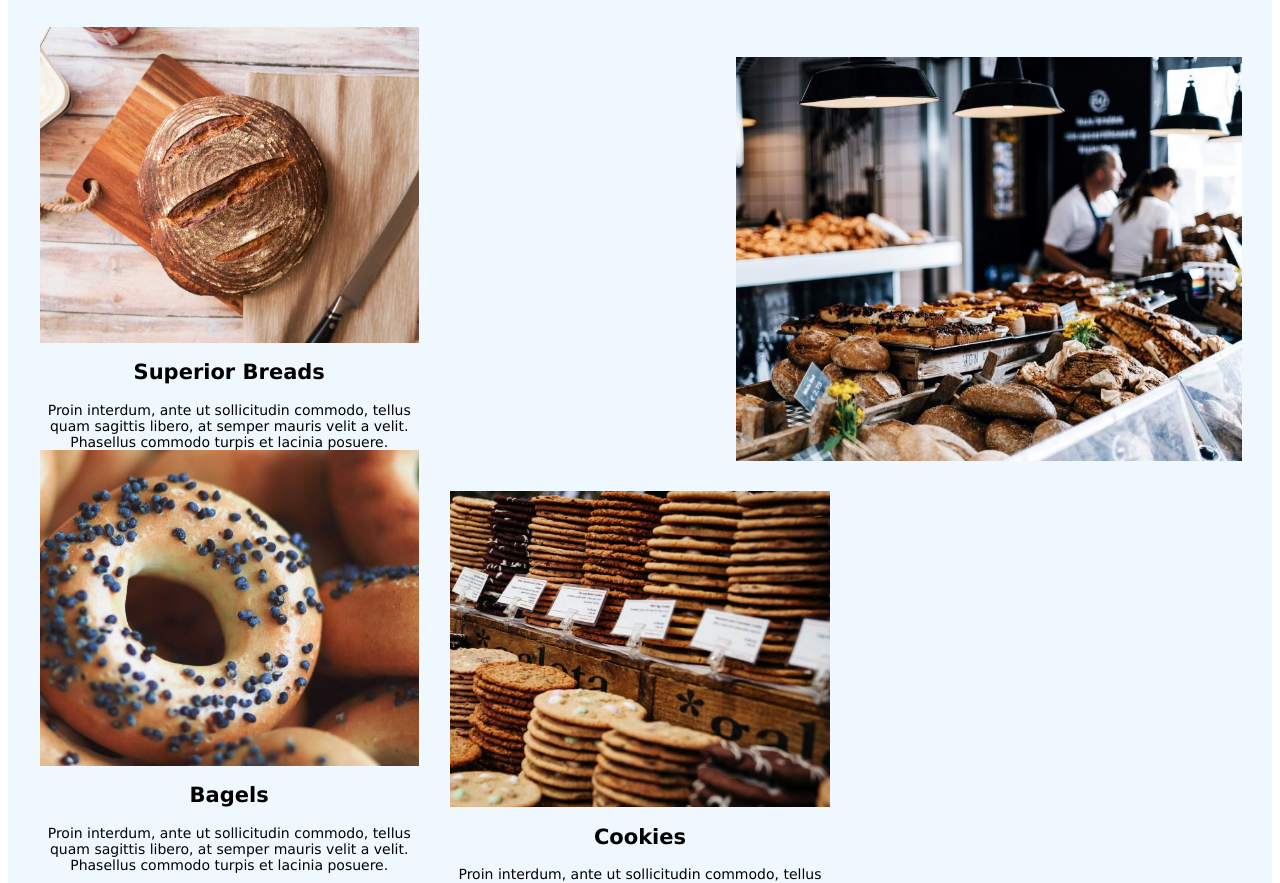
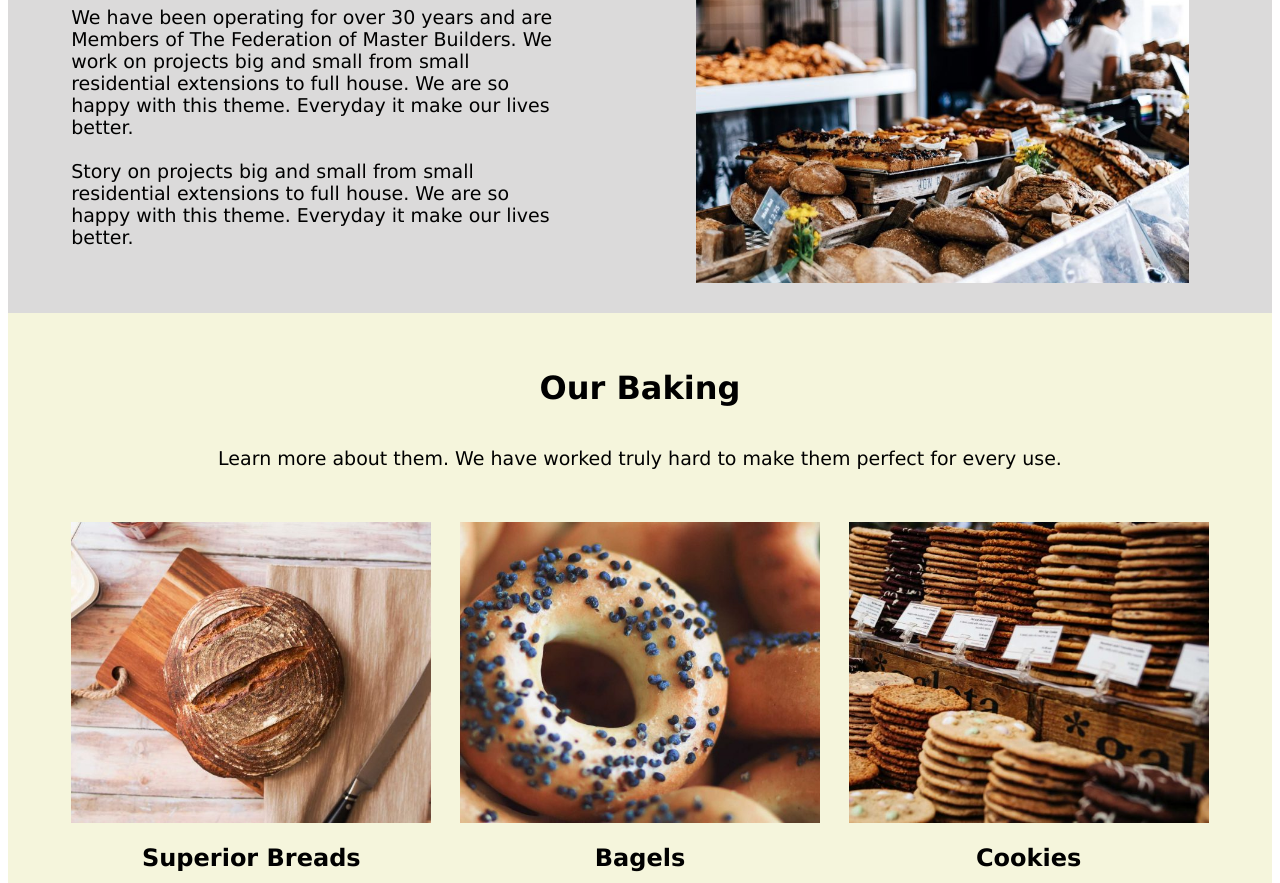
Before and after one commit to alysayed081/Assignment3, a plain HTML site: page index.html in a window 1280 px wide. Shown: the part 686-1569 px from the top of the page. Drawn offline with Linux system fonts and the light colour scheme.

Commit message:
Add files via upload

```diff
--- a/css/index.css
+++ b/css/index.css
@@ -1,26 +1,28 @@
 body {
     font-family: 'Lucida Sans', 'Lucida Sans Regular', 'Lucida Grande', 'Lucida Sans Unicode', Geneva, Verdana, sans-serif;
-    font-size: 14px;
+}
+
+h1 {
+    display: inline-block;
+}
+
+p {
+    font-size: 19px;
 
 }
 
-h1 {
-    /* font-size: medium; */
-    font-family: Cambria, Cochin, Georgia, Times, 'Times New Roman', serif, -apple-system, BlinkMacSystemFont, 'Segoe UI', Roboto, Oxygen, Ubuntu, Cantarell, 'Open Sans', 'Helvetica Neue', sans-serif;
-}
-
 .container {
-    /* padding: 50px 0 50px 0; */
+    padding: 0;
     width: 100%;
 
 }
 
 .bg-color {
-    /* background-color: black; */
+    background-color: black;
 }
 
 .bg-color1 {
-    background-color: gray;
+    background-color: rgb(219, 218, 218);
 }
 
 
@@ -29,48 +31,43 @@ h1 {
 
 .dimn {
     /* background-color: teal; */
-    width: 40%;
-    /* display: inline-block; */
-    /* vertical-align: middle; */
-    float: left;
-    margin: 30px;
-    /* margin: auto; */
+    width: 39%;
+    display: inline-block;
+    vertical-align: middle;
+    /* float: left; */
+    margin-top: 30px;
+    margin-bottom: 30px;
+    margin-right: 5%;
+    margin-left: 5%;
 }
 
-.img1-con {
-    float: left;
+
+
+
+
+.section {
+    /* background-color: blue; */
+    background-color: transparent;
+    width: 100%;
+    margin: auto;
+    padding: 0;
 }
 
-.txt1-con {
-    float: right;
-}
 
-.img2-con {
-    float: right;
-}
-
-.clr {
-    clear: both;
-}
-
-.section1 {
-    /* background-color: blue; */
-    width: 70%;
-    margin: auto;
-}
 
 img {
     width: 100%;
 }
 
-.txt2-con {
-    padding: 10px;
 
+
+
+
+.bg-color {
+    background-color: beige;
 }
 
-.bg-color {
-    background-color: aliceblue;
-}
+
 
 /* kkkkkkkkkkkkkkkkk */
 
@@ -103,36 +100,47 @@ img {
     /* background-color: blue; */
 }
 
+.card-con-section {
+    /* background-color: blue; */
+    width: 90%;
+    margin: 0 5% 0 5%;
+    padding: 0;
+}
+
 
 .card-con-head {
     /* background-color: blue; */
-    width: 60%;
+    display: inline-block;
+    width: 100%;
     margin: auto;
+    margin-top: 3%;
+    margin-bottom: 3%;
     text-align: center;
 }
 
-.card-con-head h1,
-p {
-    margin: 0;
+
+#middle {
+
+    margin: 0 2.5% 0 2.5%;
 }
 
-.card-con {
-    /* background-color: red; */
-    width: 70%;
-    margin: auto;
-}
 
-.card {
-    width: 30%;
-}
+
 
 .card {
     /* background-color: aqua; */
-    width: 30%;
+    width: 31.6666666666667%;
     float: left;
     text-align: center;
-    margin: 0 0 0 2.5%;
+    /* margin: 0 2.5% 0 2.5%; */
 }
+
+.card-img {
+    /* background-color: blue; */
+    margin-bottom: 6%;
+}
+
+
 
 .clr {
     clear: both;
```
